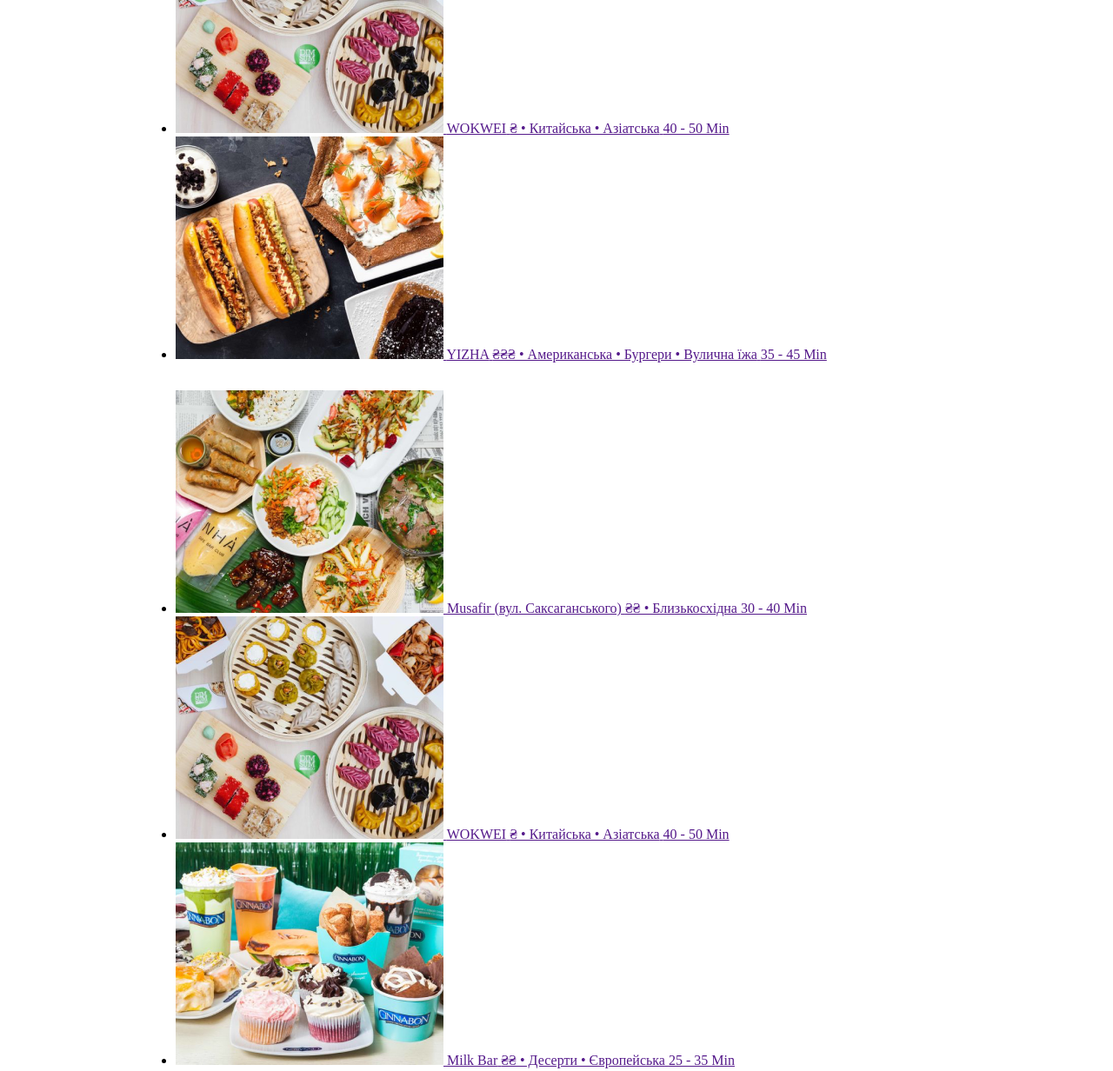
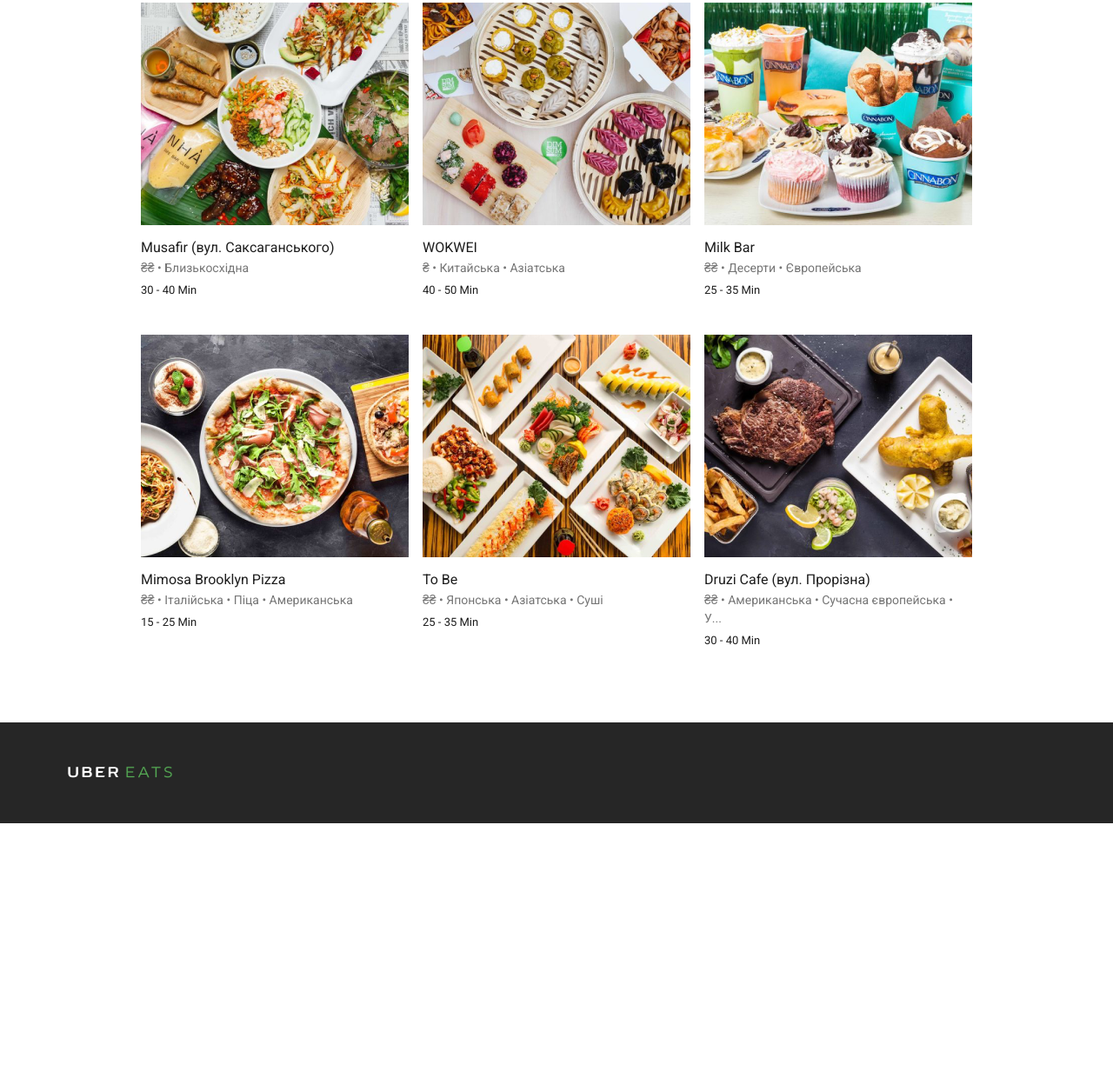
Before and after one commit to IvanDerkach/Uber-Eats, a website: page src/index.html in a window 1280 px wide. Shown: the part 635-1867 px from the top of the page at 87% size. After the commit the page ends 1582 px from the top, so only its background shows below. Drawn offline with Linux system fonts and the light colour scheme.

Commit message:
second commit

```diff
--- /dev/null
+++ b/src/components/card.css
@@ -0,0 +1,29 @@
+.card {
+  display: flex;
+  flex-direction: column;
+  width: 308px;
+  height: 256px;
+  text-decoration: none;
+}
+
+.card__restaurant {
+  font-family: var(--main-font);
+  font-size: 16px;
+  color: var(--font-color);
+  margin-top: 16px;
+}
+
+.card__category {
+  font-family: var(--main-font);
+  font-size: 14px;
+  line-height: 21px;
+  color: var(--gray);
+  margin: 4px 0;
+}
+
+.card__time {
+  font-family: var(--main-font);
+  font-size: 13px;
+  line-height: 21px;
+  color: var(--font-color);
+}
--- /dev/null
+++ b/src/components/footer.css
@@ -0,0 +1,11 @@
+.footer {
+  height: 116px;
+  background: var(--btn-color);
+  display: flex;
+  justify-content: center;
+}
+
+.footer__wrapper {
+  width: 1124px;
+  margin-top: 50px;
+}
--- a/src/common.blocks/header/header.css
+++ b/src/components/header.css
@@ -63,7 +63,7 @@
 }
 
 .header__label:before {
-  content: url("../../img/location.svg");
+  content: url("../img/location.svg");
   position: absolute;
   top: 0;
   left: 12px;
--- a/src/common.blocks/main-section/main-section.css
+++ b/src/components/main-section.css
@@ -7,6 +7,8 @@
 .cards_wrapper {
   display: flex;
   flex-direction: column;
+  width: 956px;
+  justify-content: center;
 }
 
 .search {
@@ -28,7 +30,7 @@
 }
 
 .search__label:before {
-  content: url("../../img/search.svg");
+  content: url("../img/search.svg");
   width: 22px;
   height: 22px;
   position: absolute;
@@ -51,3 +53,27 @@
   align-self: flex-start;
   margin: 56px 0 16px;
 }
+
+.cards__first-line {
+  list-style-type: none;
+  display: flex;
+  padding: 0;
+  margin: 0 0 126px;
+  justify-content: space-between;
+}
+
+.cards__second-line {
+  list-style-type: none;
+  display: flex;
+  padding: 0;
+  margin: 0 0 126px;
+  justify-content: space-between;
+}
+
+.cards__third-line {
+  list-style-type: none;
+  display: flex;
+  padding: 0;
+  margin: 0 0 190px;
+  justify-content: space-between;
+}
--- a/src/index.html
+++ b/src/index.html
@@ -43,7 +43,7 @@
     <span class="cards__title">Kyiv Restaurants</span>
 
     <ul class="cards__first-line">
-      <li>
+      <li class="card">
         <a href="" class="card card__link">
           <img src="./img/mcdonalds.png" alt="food_picture">
           <span class="card__restaurant">Макдоналдс</span>
@@ -131,7 +131,7 @@
   </div>
 </section>
 
-<footer>
+<footer class="footer">
   <div class="footer__wrapper">
     <img src="./img/uber_eats_logo__white.svg" alt="logo">
   </div>
--- a/src/main.css
+++ b/src/main.css
@@ -1,6 +1,8 @@
 @import url("https://fonts.googleapis.com/css?family=Roboto:300,400,500,700");
-@import "common.blocks/header/header.css";
-@import "common.blocks/main-section/main-section.css";
+@import "components/header.css";
+@import "components/main-section.css";
+@import "components/card.css";
+@import "components/footer.css";
 @import "variables.css";
 
 * {
```
Also changed, not shown: src/components/button.css (renamed from src/common.blocks/header/button.css).
